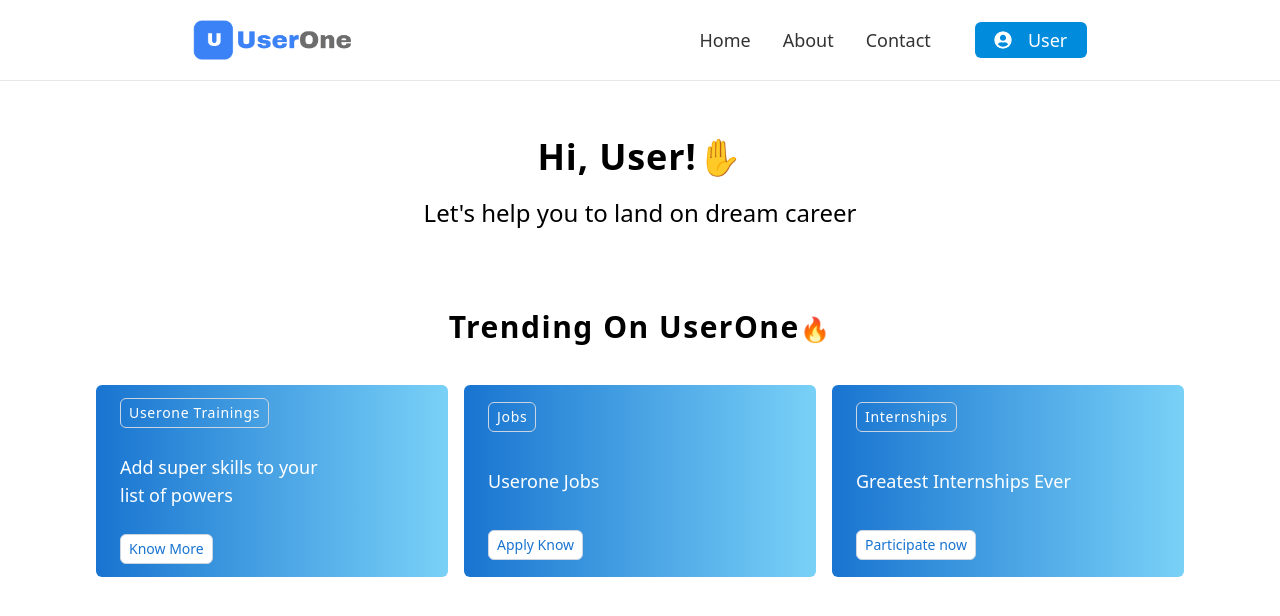
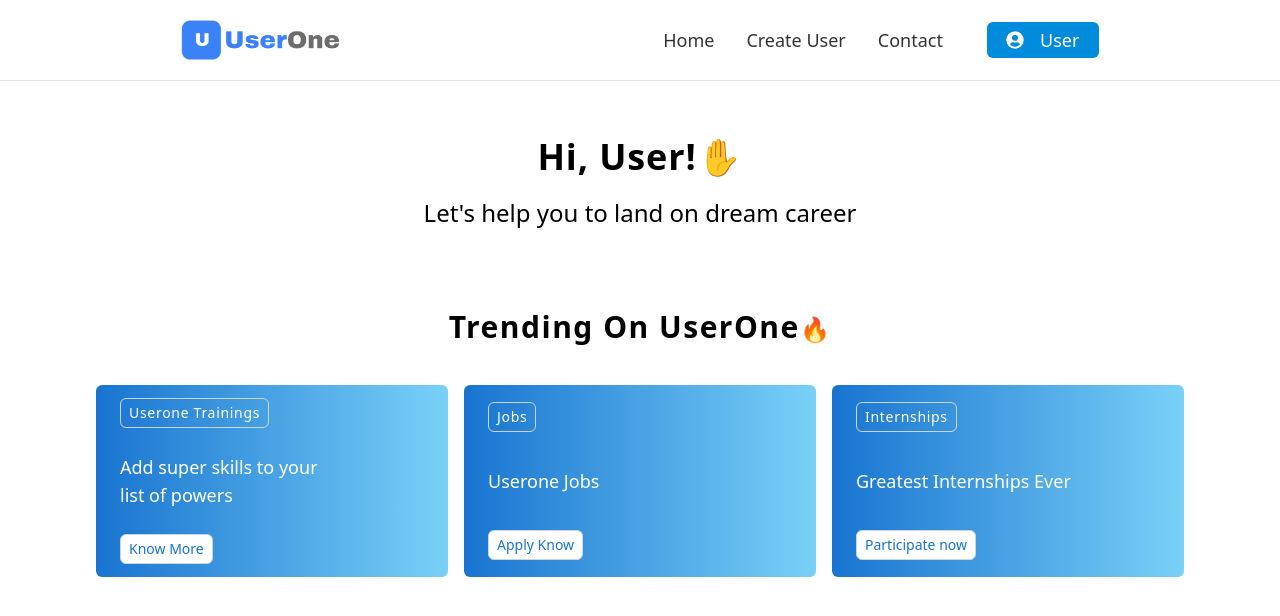
Before and after one commit to ucantbe-jagmeet/user-one, a React (Create React App) app: page /home in a window 1280 px wide. Shown: the top 616 px of the page. Built offline with nearby package versions, Linux system fonts and the light colour scheme.

Commit message:
changes in navlinks, href added

```diff
--- a/src/App.tsx
+++ b/src/App.tsx
@@ -5,6 +5,7 @@ import Home from "./pages/Home";
 import Landing from "./pages/Landing";
 import Register from "./pages/Register";
 import ErrorPage from "./pages/ErrorPage";
+import CreateUser from "./component/CreateUser";
 
 function App() {
   return (
@@ -14,6 +15,7 @@ function App() {
         <Route path="/register" element={<Register />} />
         <Route path="/home" element={<Home />} />
         <Route path="/dashboard" element={<Dashboard />} />
+        <Route path="/createuser" element={<CreateUser />} />
         <Route path="*" element={<ErrorPage />} />
       </Routes>
     </BrowserRouter>
--- a/src/component/CreateUser.tsx
+++ b/src/component/CreateUser.tsx
@@ -3,12 +3,7 @@ import React from "react";
 import { BsPlusCircle } from "react-icons/bs";
 
 const CreateUser: React.FC = () => {
-  return (
-    <button className="w-[90%] md:w-[9rem] bg-[--primary-light-blue2] text-white px-4 py-1 rounded-md shadow-sm tracking-wide sm:ml-4 mt-5 md:mt-0 flex justify-center items-center ">
-      <BsPlusCircle className="bg-white text-[--primary-light-blue2] rounded-full" />
-      <span className="ml-2 pb-[2px]">Add User</span>
-    </button>
-  );
+  return <div>Create User</div>;
 };
 
 export default CreateUser;
--- a/src/component/CreateUserBtn.tsx
+++ b/src/component/CreateUserBtn.tsx
@@ -1,7 +1,13 @@
 import React from "react";
+import { BsPlusCircle } from "react-icons/bs";
 
 const CreateUserBtn = () => {
-  return <div>createUserBtn</div>;
+  return (
+    <button className="w-[90%] md:w-[9rem] bg-[--primary-light-blue2] text-white px-4 py-1 rounded-md shadow-sm tracking-wide sm:ml-4 mt-5 md:mt-0 flex justify-center items-center ">
+      <BsPlusCircle className="bg-white text-[--primary-light-blue2] rounded-full" />
+      <span className="ml-2 pb-[2px]">Add User</span>
+    </button>
+  );
 };
 
 export default CreateUserBtn;
--- a/src/component/Navlinks.tsx
+++ b/src/component/Navlinks.tsx
@@ -1,10 +1,11 @@
 import { FC } from "react";
 import { navLinksDataProps } from "../types.d";
+import { Link } from "react-router-dom";
 
 const data: navLinksDataProps[] = [
-  { id: 1, text: "Home" },
-  { id: 2, text: "About" },
-  { id: 3, text: "Contact" },
+  { id: 1, text: "Home", href: "/home" },
+  { id: 2, text: "Create User", href: "/createuser" },
+  { id: 3, text: "Contact", href: "/about" },
 ];
 
 const Navlinks: FC = () => {
@@ -12,13 +13,13 @@ const Navlinks: FC = () => {
     <div className="">
       <ul className="flex">
         {data.map((links) => {
-          const { id, text } = links;
+          const { id, text, href } = links;
           return (
             <li
               key={id}
               className="text-[--primary-black] mx-2 text-lg hover:bg-[--primary-light-blue] hover:text-[--primary-dark-blue2] p-1 px-2 rounded-md cursor-pointer transition-all duration-200 "
             >
-              {text}
+              <Link to={href}>{text}</Link>
             </li>
           );
         })}
--- a/src/pages/Dashboard.tsx
+++ b/src/pages/Dashboard.tsx
@@ -1,6 +1,6 @@
 import { FC } from "react";
 import Search from "../component/Search";
-import CreateUser from "../component/CreateUser";
+import CreateUserBtn from "../component/CreateUserBtn";
 import UserContainer from "../component/UserContainer";
 
 const Dashboard: FC = () => {
@@ -9,7 +9,7 @@ const Dashboard: FC = () => {
       <main className="h-[100vh]  flex bg-slate-200 flex-col items-center">
         <div className="w-[100vw] flex-col items-center flex md:flex-row md:justify-around md:items-start p-10">
           <Search />
-          <CreateUser />
+          <CreateUserBtn />
         </div>
 
         <div className="h-auto w-[100%] overflow-auto ">
--- a/src/types.d.tsx
+++ b/src/types.d.tsx
@@ -1,6 +1,7 @@
 export type navLinksDataProps = {
   id: number;
   text: string;
+  href: string;
 };
 export type homeModalsDataProps = {
   id: number;
```
